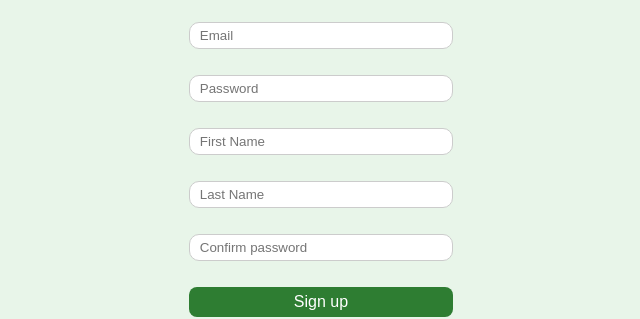
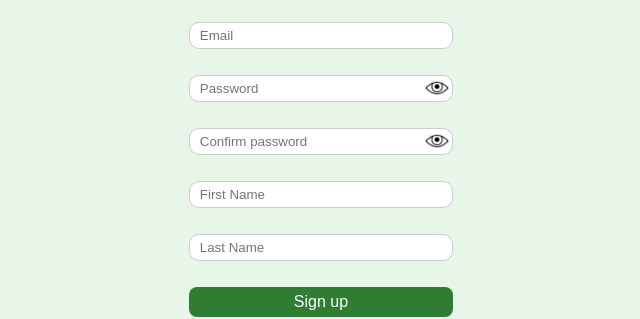
Before and after one commit to tygdavis/react-note-app, a React (Vite) app: page / in a window 1280 px wide. Both pictures are taken after a click on the button "Don't have an account? Sign Up!". Shown: the part 141-460 px from the top of the page, without its empty margins (319-959 px from the left). Built offline with nearby package versions, Linux system fonts and the light colour scheme; no server answers.

Commit message:
Added toggle password button

```diff
--- a/src/App.jsx
+++ b/src/App.jsx
@@ -7,12 +7,16 @@ import SearchBar from './components/SearchBar';
 import Header from './components/Header';
 import './styles.css';
 
+import showEye from './assets/showEye.png';
+import hideEye from './assets/hideEye.png';
+
 function AuthScreen() {
   const { signIn, signUp } = useNotes();
 
   const [mode, setMode] = useState('signin'); // 'signin' | 'signup'
   const [error, setError] = useState('');
   const [info, setInfo] = useState('');
+  const [showPassword, setShowPassword] = useState(false);
 
   async function handleSubmit(e) {
     e.preventDefault();
@@ -48,14 +52,40 @@ function AuthScreen() {
       <h2>{mode === 'signin' ? 'Sign in' : 'Create an Account'}</h2>
 
       <input name="email" type="email" placeholder="Email" autoComplete="email" required />
-      <input name="password" type="password" placeholder="Password" autoComplete="new-password" required minLength={6} />
+      <div className="password-container">
+        <input name="password" type={showPassword? "text" : "password"} placeholder="Password" autoComplete="new-password" required minLength={6}/>
+        <button
+          type="button"
+          className="toggle-password"
+          onClick={()=>setShowPassword((prev)=>!prev)}
+        >
+          <img
+            src={showPassword ? hideEye : showEye}
+            alt={showPassword ? "Hide Password" : "Show password"}
+          />
+        </button>
+      </div>
+
+
 
       {mode === 'signup' && (
         <>
           {/* make these required only if you want to force names at sign-up */}
+          <div className="password-container">
+            <input name="confirm" type={showPassword? "text" : "password"} placeholder="Confirm password" autoComplete="new-password" required />
+            <button
+              type="button"
+              className="toggle-password"
+              onClick={()=>setShowPassword((prev)=>!prev)}
+            >
+              <img
+                src={showPassword ? hideEye : showEye}
+                alt={showPassword ? "Hide Password" : "Show password"}
+              />
+            </button>
+          </div>
           <input name="firstname" placeholder="First Name" autoComplete="given-name" />
           <input name="lastname" placeholder="Last Name" autoComplete="family-name" />
-          <input name="confirm" type="password" placeholder="Confirm password" autoComplete="new-password" required />
         </>
       )}
 
--- a/src/styles.css
+++ b/src/styles.css
@@ -258,3 +258,33 @@ input:focus {
     from {transform: rotate(0deg);}
     to {transform: rotate(360deg);}
 }
+
+.password-container {
+    position: relative;
+    display: flex;
+    align-items: center;
+
+}
+
+.password-container input {
+    padding-right: 2.5rem;
+    width: 100%;
+}
+
+.toggle-password {
+    position: absolute;
+    right: -0.5rem;
+    bottom: .5rem;
+    background-color: transparent;
+    border: none;
+}
+
+.toggle-password:hover {
+    outline: none;
+    box-shadow: none;
+}
+
+.toggle-password img {
+    width: 1.5rem;
+    height: 1.5rem;
+}
```
Also changed, not shown: src/assets/hideEye.png (added), src/assets/showEye.png (added), src/index.css (deleted).
